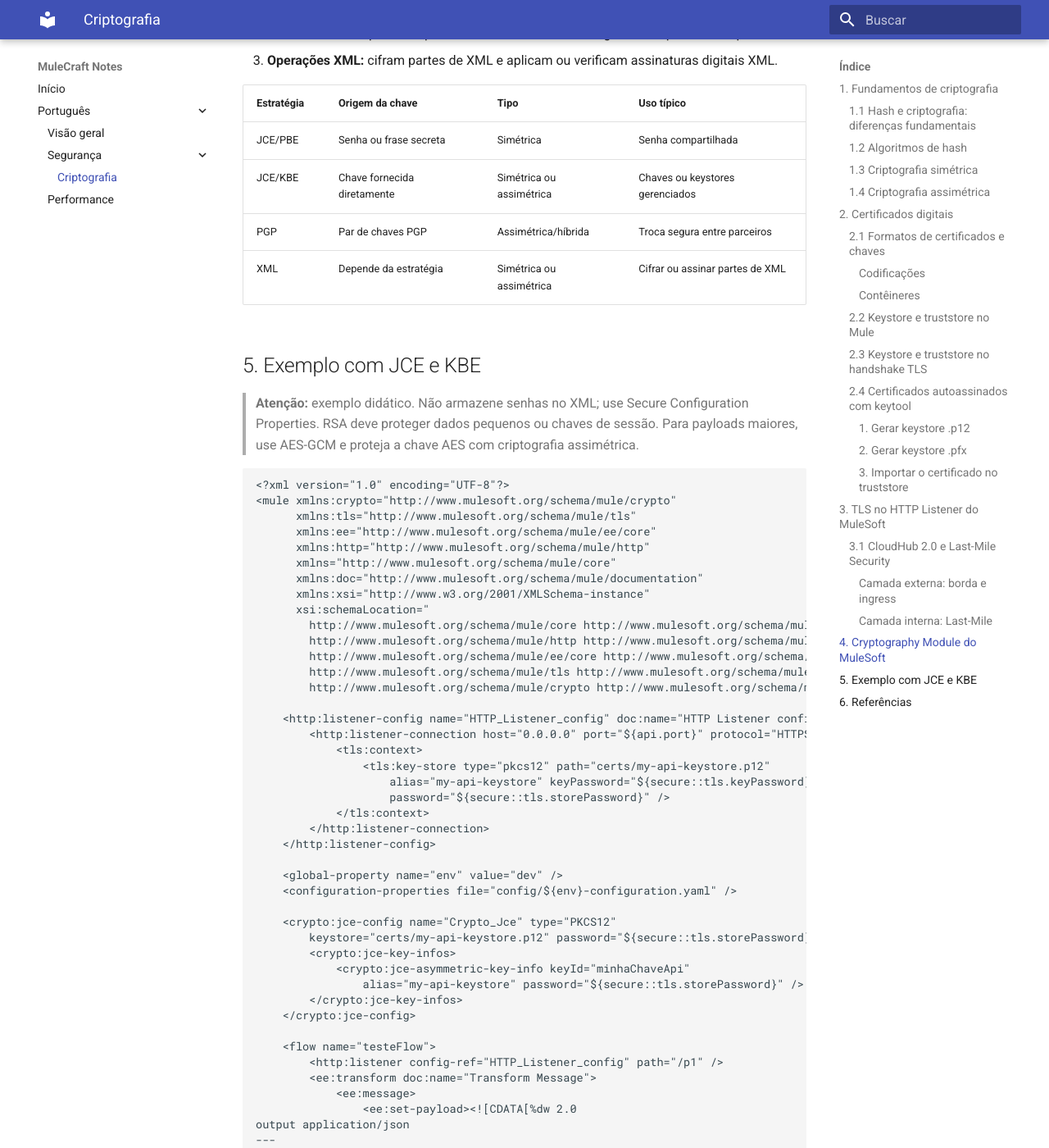
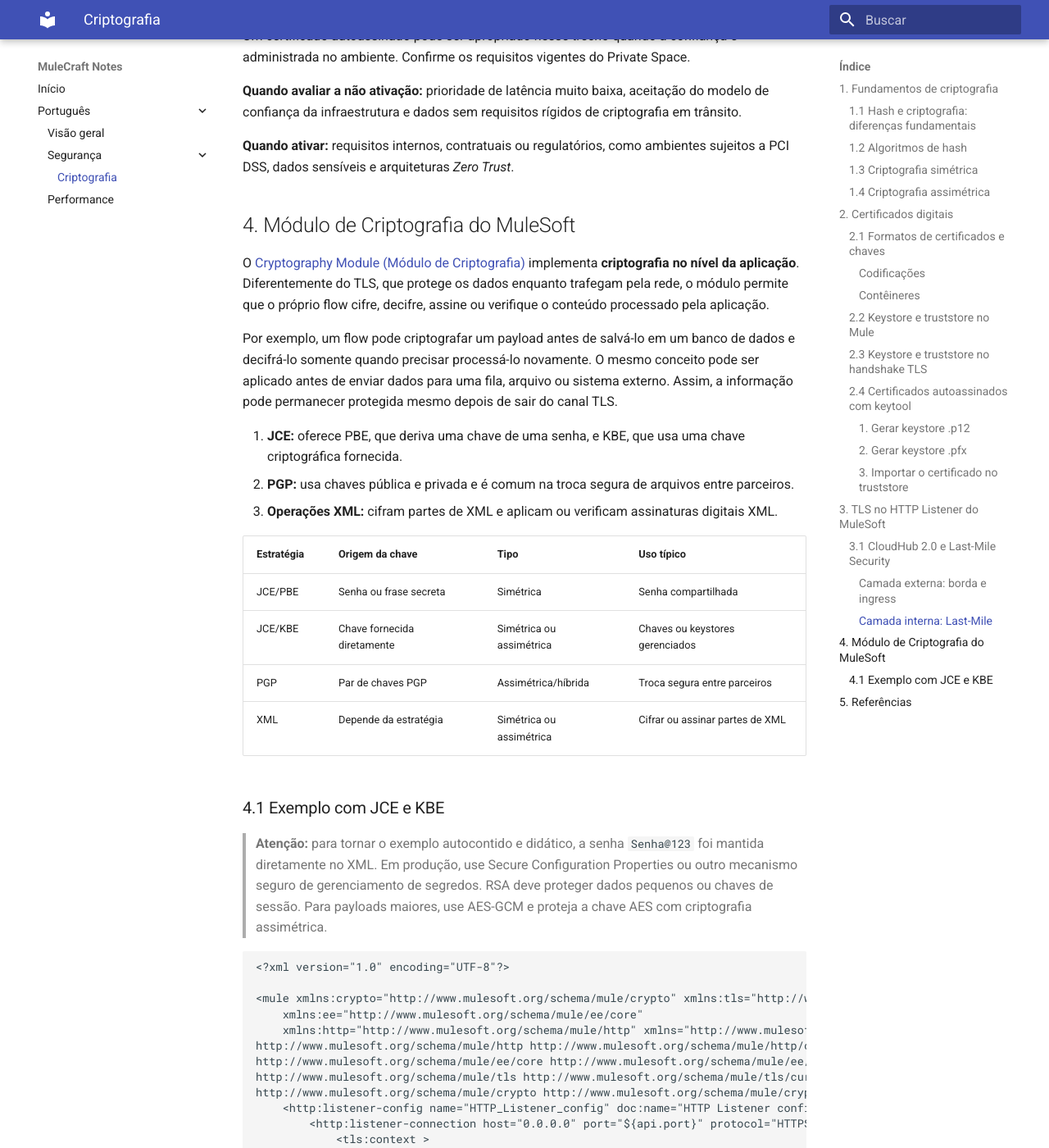
Before and after one commit to Igor-Vicente/Mulesoft.Notes, an MkDocs documentation site: the page built from docs/pt/seguranca/criptografia.md, in a window 1280 px wide and 1400 px high, scrolled down 7690 px. Shown: the whole window at 82% size. Built offline with MkDocs 1.6.1 and Material for MkDocs 9.7.7, drawn with Linux system fonts in a browser that asks for light colours; some of the changed text lies outside the part shown.

Commit message:
update criptografia.md

````diff
--- a/docs/pt/seguranca/criptografia.md
+++ b/docs/pt/seguranca/criptografia.md
@@ -16,17 +16,17 @@
 
 ### 1.1 Hash e criptografia: diferenças fundamentais
 
-| Característica | Criptografia | Hash |
-| --- | --- | --- |
-| Reversível? | Sim — quem tem a chave certa recupera o original | Não — é uma função unidirecional |
-| Objetivo | Confidencialidade | Integridade e verificação |
-| Tamanho da saída | Varia conforme a entrada | Fixo; SHA-256 sempre gera 256 bits |
-| Usa chave? | Sim, simétrica ou assimétrica | Não; senhas podem usar *salt*, que não é uma chave |
-| Exemplo | Cifrar um arquivo | Armazenar senhas ou verificar arquivos |
+| Característica   | Criptografia                                     | Hash                                               |
+| ---------------- | ------------------------------------------------ | -------------------------------------------------- |
+| Reversível?      | Sim — quem tem a chave certa recupera o original | Não — é uma função unidirecional                   |
+| Objetivo         | Confidencialidade                                | Integridade e verificação                          |
+| Tamanho da saída | Varia conforme a entrada                         | Fixo; SHA-256 sempre gera 256 bits                 |
+| Usa chave?       | Sim, simétrica ou assimétrica                    | Não; senhas podem usar _salt_, que não é uma chave |
+| Exemplo          | Cifrar um arquivo                                | Armazenar senhas ou verificar arquivos             |
 
 Regra prática: se você precisa recuperar o dado original, use criptografia. Se precisa apenas verificar que o dado não mudou ou comparar sem armazenar o original, como uma senha, use hash.
 
-Hash não é uma forma de criptografia fraca. Um hash não é "descriptografado"; um atacante pode tentar descobrir a entrada por força bruta ou tabelas previamente calculadas (*rainbow tables*).
+Hash não é uma forma de criptografia fraca. Um hash não é "descriptografado"; um atacante pode tentar descobrir a entrada por força bruta ou tabelas previamente calculadas (_rainbow tables_).
 
 ### 1.2 Algoritmos de hash
 
@@ -63,7 +63,7 @@
 
 ## 2. Certificados digitais
 
-Um certificado digital vincula uma chave pública a uma identidade, como uma pessoa, empresa ou servidor. Ele é assinado por uma autoridade certificadora (CA) ou, no caso de PGP, pode participar de uma rede de confiança (*web of trust*). Contém:
+Um certificado digital vincula uma chave pública a uma identidade, como uma pessoa, empresa ou servidor. Ele é assinado por uma autoridade certificadora (CA) ou, no caso de PGP, pode participar de uma rede de confiança (_web of trust_). Contém:
 
 - chave pública do titular;
 - informações de identidade;
@@ -76,22 +76,34 @@
 
 #### Codificações
 
-| Formato | Características |
-| --- | --- |
-| PEM | Texto Base64 com cabeçalhos como `-----BEGIN CERTIFICATE-----`. Extensões `.pem`, `.crt`, `.cer` e `.key` |
-| DER | Representação binária. Extensões `.der` e `.cer` |
+A codificação define **como os mesmos dados criptográficos são representados**
+no arquivo. Ela não altera a chave ou o certificado nem aumenta sua segurança.
+Por exemplo, um certificado X.509 pode ser representado como texto Base64 em PEM
+ou como bytes binários em DER.
 
-PEM e DER podem representar a mesma informação; muda a codificação em texto ou binário.
+| Formato | Características                                                                                           |
+| ------- | --------------------------------------------------------------------------------------------------------- |
+| PEM     | Texto Base64 com cabeçalhos como `-----BEGIN CERTIFICATE-----`. Extensões `.pem`, `.crt`, `.cer` e `.key` |
+| DER     | Representação binária. Extensões `.der` e `.cer`                                                          |
+
+PEM e DER podem representar a mesma informação; muda apenas a forma como ela é
+codificada em texto ou binário. A ferramenta que consumir o certificado precisa
+suportar a codificação escolhida.
 
 #### Contêineres
 
-| Formato | O que armazena | Uso típico |
-| --- | --- | --- |
-| CRT/CER | Certificado público; às vezes, uma cadeia | Distribuição para validação |
-| KEY | Chave privada | Permanecer no servidor |
+Um contêiner define **quais objetos criptográficos ficam agrupados no arquivo**.
+Dependendo do formato, ele pode guardar um certificado, uma chave privada, uma
+cadeia de certificados ou várias entradas. Alguns contêineres, como PKCS#12 e JKS,
+também podem ser protegidos por senha.
+
+| Formato                      | O que armazena                                            | Uso típico                             |
+| ---------------------------- | --------------------------------------------------------- | -------------------------------------- |
+| CRT/CER                      | Certificado público; às vezes, uma cadeia                 | Distribuição para validação            |
+| KEY                          | Chave privada                                             | Permanecer no servidor                 |
 | PKCS#12/PFX (`.p12`, `.pfx`) | Certificado, chave privada e cadeia, protegidos por senha | Importação e exportação entre sistemas |
-| JKS (`.jks`) | Contêiner Java para certificados e chaves | Aplicações JVM, incluindo Mule |
-| PKCS#7 (`.p7b`, `.p7c`) | Certificados ou cadeia, sem chave privada | Distribuição da cadeia |
+| JKS (`.jks`)                 | Contêiner Java para certificados e chaves                 | Aplicações JVM, incluindo Mule         |
+| PKCS#7 (`.p7b`, `.p7c`)      | Certificados ou cadeia, sem chave privada                 | Distribuição da cadeia                 |
 
 No mundo Mule/Java, JKS e PKCS#12 são comuns porque o Mule Runtime executa na JVM.
 
@@ -122,6 +134,11 @@
 
 ### 2.4 Certificados autoassinados com keytool
 
+`keytool` é uma ferramenta de linha de comando distribuída com o JDK. Ela permite
+gerar pares de chaves, criar certificados, importar e exportar certificados e
+administrar keystores. É especialmente útil no ecossistema MuleSoft porque o Mule
+Runtime executa sobre a JVM e utiliza formatos de keystore compatíveis com Java.
+
 Pré-requisito: Java instalado, `JAVA_HOME` configurado e `keytool` acessível no `PATH`.
 
 > Certificados autoassinados são adequados para testes e ambientes controlados. Em endpoints públicos de produção, prefira certificados emitidos por uma CA confiável.
@@ -132,15 +149,15 @@
 keytool -genkeypair -alias my-api-keystore -keyalg RSA -keysize 2048 -validity 365 -keystore my-api-keystore.p12 -storetype PKCS12
 ```
 
-| Parâmetro | O que faz |
-| --- | --- |
-| `-genkeypair` | Gera o par de chaves |
-| `-alias` | Identifica a entrada no keystore |
-| `-keyalg RSA` | Define o algoritmo |
-| `-keysize 2048` | Define o tamanho da chave |
-| `-validity 365` | Define a validade em dias |
-| `-keystore` | Define o arquivo de saída |
-| `-storetype PKCS12` | Define o formato do contêiner |
+| Parâmetro           | O que faz                        |
+| ------------------- | -------------------------------- |
+| `-genkeypair`       | Gera o par de chaves             |
+| `-alias`            | Identifica a entrada no keystore |
+| `-keyalg RSA`       | Define o algoritmo               |
+| `-keysize 2048`     | Define o tamanho da chave        |
+| `-validity 365`     | Define a validade em dias        |
+| `-keystore`         | Define o arquivo de saída        |
+| `-storetype PKCS12` | Define o formato do contêiner    |
 
 Extraia o certificado público:
 
@@ -165,13 +182,13 @@
 keytool -importcert -alias trusted-demo-api -file my-public-cert.crt -keystore client-truststore.p12 -storetype PKCS12
 ```
 
-| Parâmetro | O que faz |
-| --- | --- |
-| `-importcert` | Importa um certificado |
-| `-alias` | Identifica a entrada no truststore |
-| `-file` | Indica o certificado público |
-| `-keystore` | Indica o arquivo de destino |
-| `-storetype PKCS12` | Define o formato |
+| Parâmetro           | O que faz                          |
+| ------------------- | ---------------------------------- |
+| `-importcert`       | Importa um certificado             |
+| `-alias`            | Identifica a entrada no truststore |
+| `-file`             | Indica o certificado público       |
+| `-keystore`         | Indica o arquivo de destino        |
+| `-storetype PKCS12` | Define o formato                   |
 
 Se o truststore não existir, o `keytool` cria o arquivo e solicita uma senha. Para um certificado autoassinado, também pode pedir confirmação de confiança.
 
@@ -214,91 +231,91 @@
 
 **Quando avaliar a não ativação:** prioridade de latência muito baixa, aceitação do modelo de confiança da infraestrutura e dados sem requisitos rígidos de criptografia em trânsito.
 
-**Quando ativar:** requisitos internos, contratuais ou regulatórios, como ambientes sujeitos a PCI DSS, dados sensíveis e arquiteturas *Zero Trust*.
+**Quando ativar:** requisitos internos, contratuais ou regulatórios, como ambientes sujeitos a PCI DSS, dados sensíveis e arquiteturas _Zero Trust_.
 
-## 4. Cryptography Module do MuleSoft
+## 4. Módulo de Criptografia do MuleSoft
 
-O [Cryptography Module](https://docs.mulesoft.com/cryptography-module/latest/) permite cifrar, decifrar, assinar e verificar dados dentro dos flows.
+O [Cryptography Module (Módulo de Criptografia)](https://docs.mulesoft.com/cryptography-module/latest/)
+implementa **criptografia no nível da aplicação**. Diferentemente do TLS, que
+protege os dados enquanto trafegam pela rede, o módulo permite que o próprio flow
+cifre, decifre, assine ou verifique o conteúdo processado pela aplicação.
+
+Por exemplo, um flow pode criptografar um payload antes de salvá-lo em um banco de
+dados e decifrá-lo somente quando precisar processá-lo novamente. O mesmo conceito
+pode ser aplicado antes de enviar dados para uma fila, arquivo ou sistema externo.
+Assim, a informação pode permanecer protegida mesmo depois de sair do canal TLS.
 
 1. **JCE:** oferece PBE, que deriva uma chave de uma senha, e KBE, que usa uma chave criptográfica fornecida.
 2. **PGP:** usa chaves pública e privada e é comum na troca segura de arquivos entre parceiros.
 3. **Operações XML:** cifram partes de XML e aplicam ou verificam assinaturas digitais XML.
 
-| Estratégia | Origem da chave | Tipo | Uso típico |
-| --- | --- | --- | --- |
-| JCE/PBE | Senha ou frase secreta | Simétrica | Senha compartilhada |
-| JCE/KBE | Chave fornecida diretamente | Simétrica ou assimétrica | Chaves ou keystores gerenciados |
-| PGP | Par de chaves PGP | Assimétrica/híbrida | Troca segura entre parceiros |
-| XML | Depende da estratégia | Simétrica ou assimétrica | Cifrar ou assinar partes de XML |
+| Estratégia | Origem da chave             | Tipo                     | Uso típico                      |
+| ---------- | --------------------------- | ------------------------ | ------------------------------- |
+| JCE/PBE    | Senha ou frase secreta      | Simétrica                | Senha compartilhada             |
+| JCE/KBE    | Chave fornecida diretamente | Simétrica ou assimétrica | Chaves ou keystores gerenciados |
+| PGP        | Par de chaves PGP           | Assimétrica/híbrida      | Troca segura entre parceiros    |
+| XML        | Depende da estratégia       | Simétrica ou assimétrica | Cifrar ou assinar partes de XML |
 
-## 5. Exemplo com JCE e KBE
+### 4.1 Exemplo com JCE e KBE
 
-> **Atenção:** exemplo didático. Não armazene senhas no XML; use Secure Configuration Properties. RSA deve proteger dados pequenos ou chaves de sessão. Para payloads maiores, use AES-GCM e proteja a chave AES com criptografia assimétrica.
+> **Atenção:** para tornar o exemplo autocontido e didático, a senha
+> `Senha@123` foi mantida diretamente no XML. Em produção, use Secure
+> Configuration Properties ou outro mecanismo seguro de gerenciamento de
+> segredos. RSA deve proteger dados pequenos ou chaves de sessão. Para payloads
+> maiores, use AES-GCM e proteja a chave AES com criptografia assimétrica.
 
 ```xml
 <?xml version="1.0" encoding="UTF-8"?>
-<mule xmlns:crypto="http://www.mulesoft.org/schema/mule/crypto"
-      xmlns:tls="http://www.mulesoft.org/schema/mule/tls"
-      xmlns:ee="http://www.mulesoft.org/schema/mule/ee/core"
-      xmlns:http="http://www.mulesoft.org/schema/mule/http"
-      xmlns="http://www.mulesoft.org/schema/mule/core"
-      xmlns:doc="http://www.mulesoft.org/schema/mule/documentation"
-      xmlns:xsi="http://www.w3.org/2001/XMLSchema-instance"
-      xsi:schemaLocation="
-        http://www.mulesoft.org/schema/mule/core http://www.mulesoft.org/schema/mule/core/current/mule.xsd
-        http://www.mulesoft.org/schema/mule/http http://www.mulesoft.org/schema/mule/http/current/mule-http.xsd
-        http://www.mulesoft.org/schema/mule/ee/core http://www.mulesoft.org/schema/mule/ee/core/current/mule-ee.xsd
-        http://www.mulesoft.org/schema/mule/tls http://www.mulesoft.org/schema/mule/tls/current/mule-tls.xsd
-        http://www.mulesoft.org/schema/mule/crypto http://www.mulesoft.org/schema/mule/crypto/current/mule-crypto.xsd">
 
-    <http:listener-config name="HTTP_Listener_config" doc:name="HTTP Listener config">
-        <http:listener-connection host="0.0.0.0" port="${api.port}" protocol="HTTPS">
-            <tls:context>
-                <tls:key-store type="pkcs12" path="certs/my-api-keystore.p12"
-                    alias="my-api-keystore" keyPassword="${secure::tls.keyPassword}"
-                    password="${secure::tls.storePassword}" />
-            </tls:context>
-        </http:listener-connection>
-    </http:listener-config>
-
-    <global-property name="env" value="dev" />
-    <configuration-properties file="config/${env}-configuration.yaml" />
-
-    <crypto:jce-config name="Crypto_Jce" type="PKCS12"
-        keystore="certs/my-api-keystore.p12" password="${secure::tls.storePassword}">
-        <crypto:jce-key-infos>
-            <crypto:jce-asymmetric-key-info keyId="minhaChaveApi"
-                alias="my-api-keystore" password="${secure::tls.storePassword}" />
-        </crypto:jce-key-infos>
-    </crypto:jce-config>
-
-    <flow name="testeFlow">
-        <http:listener config-ref="HTTP_Listener_config" path="/p1" />
-        <ee:transform doc:name="Transform Message">
-            <ee:message>
-                <ee:set-payload><![CDATA[%dw 2.0
+<mule xmlns:crypto="http://www.mulesoft.org/schema/mule/crypto" xmlns:tls="http://www.mulesoft.org/schema/mule/tls"
+	xmlns:ee="http://www.mulesoft.org/schema/mule/ee/core"
+	xmlns:http="http://www.mulesoft.org/schema/mule/http" xmlns="http://www.mulesoft.org/schema/mule/core" xmlns:doc="http://www.mulesoft.org/schema/mule/documentation" xmlns:xsi="http://www.w3.org/2001/XMLSchema-instance" xsi:schemaLocation="http://www.mulesoft.org/schema/mule/core http://www.mulesoft.org/schema/mule/core/current/mule.xsd
+http://www.mulesoft.org/schema/mule/http http://www.mulesoft.org/schema/mule/http/current/mule-http.xsd
+http://www.mulesoft.org/schema/mule/ee/core http://www.mulesoft.org/schema/mule/ee/core/current/mule-ee.xsd
+http://www.mulesoft.org/schema/mule/tls http://www.mulesoft.org/schema/mule/tls/current/mule-tls.xsd
+http://www.mulesoft.org/schema/mule/crypto http://www.mulesoft.org/schema/mule/crypto/current/mule-crypto.xsd">
+	<http:listener-config name="HTTP_Listener_config" doc:name="HTTP Listener config" doc:id="33fad091-7d83-4b8e-a40f-811c6cabbe3e" >
+		<http:listener-connection host="0.0.0.0" port="${api.port}" protocol="HTTPS">
+			<tls:context >
+				<tls:key-store type="pkcs12" path="certs/my-api-keystore.p12" alias="my-api-keystore" keyPassword="Senha@123" password="Senha@123" />
+			</tls:context>
+		</http:listener-connection>
+	</http:listener-config>
+	<global-property doc:name="Global Property" doc:id="3af19b8a-ec5d-465b-a894-7f5cec71ac0b" name="env" value="dev" />
+	<configuration-properties doc:name="Configuration properties" doc:id="4b14a088-78c7-4391-9143-49e3351be5b0" file="config/${env}-configuration.yaml" />
+	<crypto:jce-config name="Crypto_Jce" type="PKCS12" doc:name="Crypto Jce" doc:id="bd5dde2a-6afa-4bce-99a9-f47e9840fe92" keystore="certs/my-api-keystore.p12" password="Senha@123" >
+		<crypto:jce-key-infos >
+			<crypto:jce-asymmetric-key-info keyId="minhaChaveApi" alias="my-api-keystore" password="Senha@123" />
+		</crypto:jce-key-infos>
+	</crypto:jce-config>
+	<flow name="testeFlow" doc:id="e2ffbc66-912c-416d-840b-ff6c6274db90" >
+		<http:listener doc:name="Listener" doc:id="ac2c7fea-6048-4d20-9f55-9f5e3d9d6879" config-ref="HTTP_Listener_config" path="/p1"/>
+		<ee:transform doc:name="Transform Message" doc:id="ebc7de77-39d1-484b-92ce-93cbf0959545" >
+			<ee:message >
+				<ee:set-payload ><![CDATA[%dw 2.0
 output application/json
 ---
 payload]]></ee:set-payload>
-            </ee:message>
-        </ee:transform>
-        <logger level="INFO" message="#[payload]" />
-        <crypto:jce-encrypt config-ref="Crypto_Jce" algorithm="RSA" keyId="minhaChaveApi" />
-        <ee:transform>
-            <ee:message>
-                <ee:set-payload><![CDATA[%dw 2.0
+			</ee:message>
+		</ee:transform>
+		<logger level="INFO" doc:name="Logger" doc:id="9fc9a0b4-c86f-45f3-b574-110f79534ba1" message="#['\n'] #[payload] #['\n']"/>
+		<crypto:jce-encrypt doc:name="Jce encrypt" doc:id="bcef53f7-df4c-44ac-a4fc-6df4557200ed" config-ref="Crypto_Jce" algorithm="RSA" keyId="minhaChaveApi"/>
+		<ee:transform>
+    <ee:message>
+        <ee:set-payload><![CDATA[%dw 2.0
 output application/json
 ---
-{ encrypted: payload as String { encoding: "Base64" } }
-]]></ee:set-payload>
-            </ee:message>
-        </ee:transform>
-        <logger level="INFO" message="#[payload]" />
-    </flow>
+{
+    encrypted: payload as String {encoding: "Base64"}
+}]]></ee:set-payload>
+    </ee:message>
+</ee:transform>
+		<logger level="INFO" doc:name="Logger" doc:id="e24ffbbb-cae2-4790-8171-d4327013f3df" message="#['\n'] #[payload] #['\n']" />
+	</flow>
 </mule>
 ```
 
-## 6. Referências
+## 5. Referências
 
 - [MuleSoft — Cryptography Module Reference](https://docs.mulesoft.com/cryptography-module/latest/cryptography-module-reference)
 - [MuleSoft — CloudHub 2.0 Networking Architecture](https://docs.mulesoft.com/cloudhub-2/ch2-networking-guide)
````
